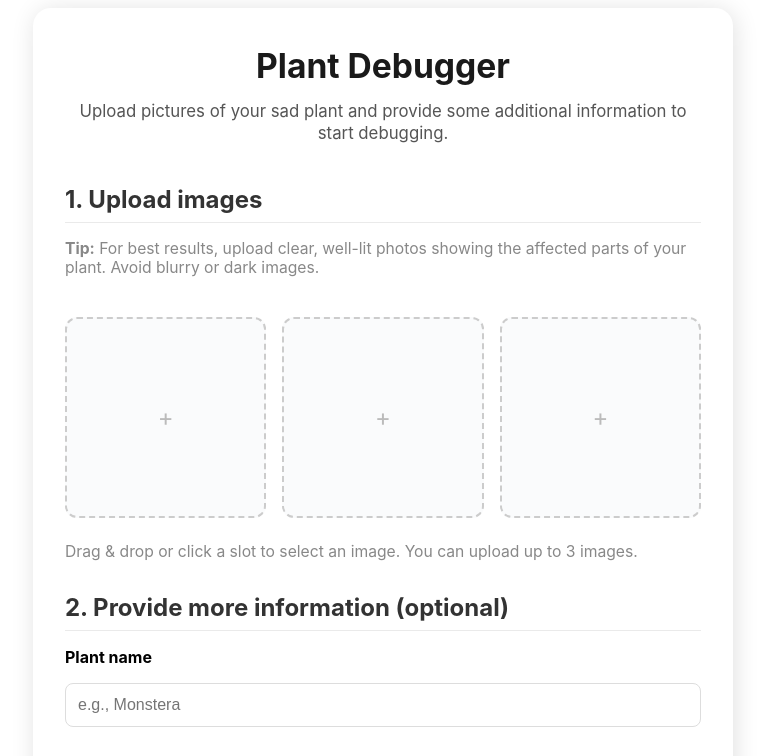
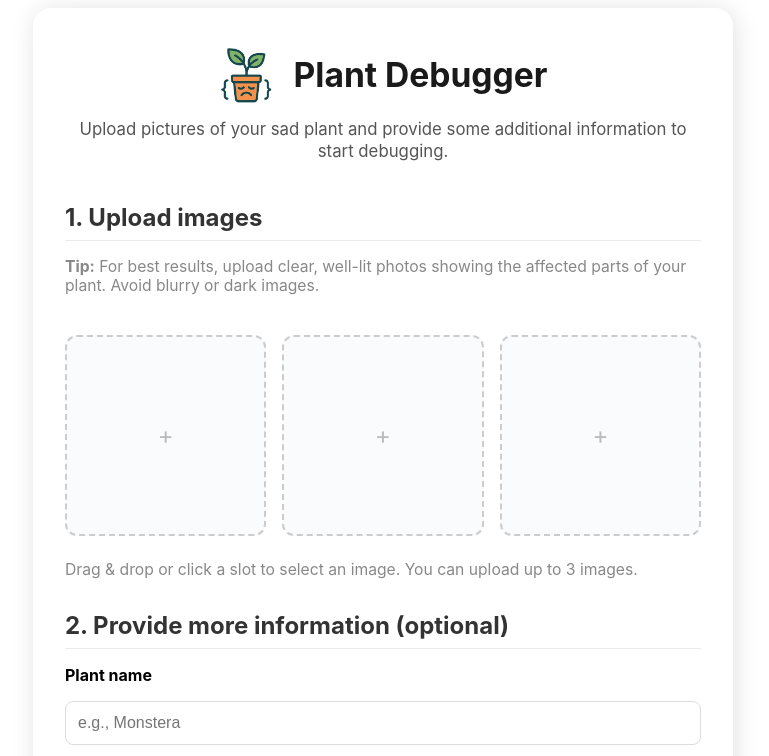
Before and after one commit to mkobak/plant-debug, a Next.js app: page / in a window 1280 px wide. Shown: the top 756 px of the page, without its empty margins (257-1026 px from the left). Built offline with nearby package versions, Linux system fonts and the light colour scheme.

Commit message:
Adding logo

```diff
--- a/pages/index.tsx
+++ b/pages/index.tsx
@@ -92,9 +92,12 @@ const Home: NextPage = () => {
 
       <main className={styles.main}>
         <header className={styles.header}>
-          <h1 className={styles.title}>
-            Plant Debugger
-          </h1>
+          <div style={{ display: 'flex', alignItems: 'center', justifyContent: 'center', gap: '0.75rem' }}>
+            <img src="/logo.png" alt="Plant Debug Logo" style={{ height: '55px', width: '55px', objectFit: 'contain', marginRight: '0.5rem' }} />
+            <h1 className={styles.title} style={{ margin: 0 }}>
+              Plant Debugger
+            </h1>
+          </div>
           <p className={styles.description}>
             Upload pictures of your sad plant and provide some additional information to start debugging.
           </p>
```
Also changed, not shown: public/logo.png (added).
